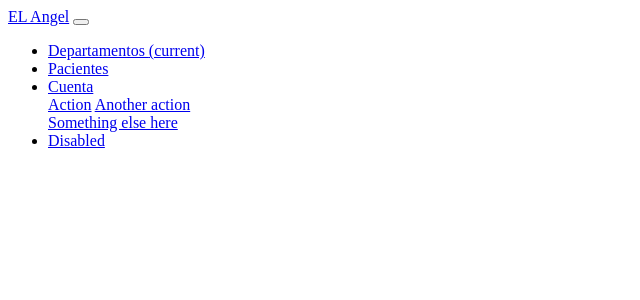
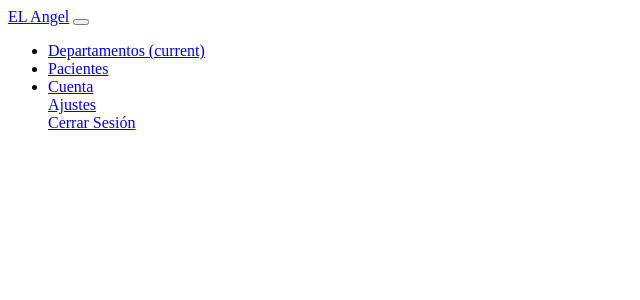
Before and after one commit to pruebasMartin/Portafolio-ProgramacionWeb, a PHP site: page /navbar.php in a window 1280 px wide. Shown: the top 300 px of the page, without its empty margins (0-640 px from the left). Run offline with PHP 8.4, Linux system fonts and the light colour scheme.

Commit message:
SweetAlert - Layout
Signed-off-by: Martin <mtn.gm05@gmail.com>

```diff
--- a/Unidad3/layout/navbar.php
+++ b/Unidad3/layout/navbar.php
@@ -18,14 +18,10 @@
               Cuenta
             </a>
             <div class="dropdown-menu" aria-labelledby="navbarDropdown">
-              <a class="dropdown-item" href="#">Action</a>
-              <a class="dropdown-item" href="#">Another action</a>
+              <a class="dropdown-item" href="#">Ajustes</a>
               <div class="dropdown-divider"></div>
-              <a class="dropdown-item" href="#">Something else here</a>
+              <a class="dropdown-item" href="#">Cerrar Sesión</a>
             </div>
-          </li>
-          <li class="nav-item">
-            <a class="nav-link disabled" href="#" tabindex="-1" aria-disabled="true">Disabled</a>
           </li>
         </ul>
 
--- a/Unidad3/pages/control.php
+++ b/Unidad3/pages/control.php
@@ -4,7 +4,7 @@
     <meta charset="UTF-8">
     <meta http-equiv="X-UA-Compatible" content="IE=edge">
     <meta name="viewport" content="width=device-width, initial-scale=1.0">
-    <title>Document</title>
+    <title>Control Principal</title>
     <link rel="stylesheet" href="https://cdn.jsdelivr.net/npm/bootstrap@4.6.0/dist/css/bootstrap.min.css" integrity="sha384-B0vP5xmATw1+K9KRQjQERJvTumQW0nPEzvF6L/Z6nronJ3oUOFUFpCjEUQouq2+l" crossorigin="anonymous">
 </head>
 <body>
```
Also changed, not shown: Unidad3/layout/sweetAlert.php (added, +15 -0 lines), Unidad3/pages/login.php (+5 -3 lines).
